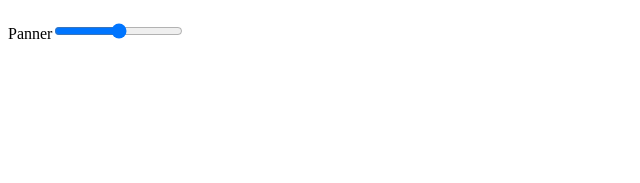
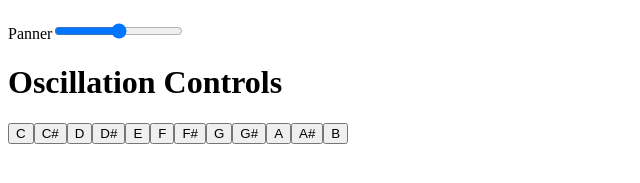
Before and after one commit to meslater1030/web-audio-api-sample, a React (Create React App) app: page / in a window 1280 px wide. Shown: the part 345-528 px from the top of the page, without its empty margins (0-640 px from the left). Built offline with nearby package versions, Linux system fonts and the light colour scheme; no server answers.

Commit message:
Step 6: Add notes

```diff
--- a/src/App.js
+++ b/src/App.js
@@ -1,5 +1,6 @@
 import React, { Component } from 'react';
 import AudioVisualizer from './AudioVisualizer';
+import Keyboard from './Keyboard';
 import './App.css';
 
 class App extends Component {
@@ -51,6 +52,9 @@ class App extends Component {
         this.sourceNode = this.audioContext.createMediaElementSource(videoElement);
         this.gainNode = this.audioContext.createGain();
         this.pannerNode = this.audioContext.createStereoPanner();
+        // Check this out!
+        this.oscillatorNode = this.audioContext.createOscillator();
+        this.oscillatorNode.start();
         this.sourceNode.connect(this.gainNode);
         this.gainNode.connect(this.pannerNode);
         this.pannerNode.connect(this.audioContext.destination);
@@ -76,10 +80,9 @@ class App extends Component {
     this.setState({ volume: e.target.value });
   }
 
-  // Check this out!
   handlePanningChange = (e) => {
     this.setState({ pan: e.target.value });
-    // Implement this
+    this.pannerNode.pan.value = Number(e.target.value) / 100;
   }
 
   handleConvolverChange = () => {
@@ -102,6 +105,16 @@ class App extends Component {
       this.pannerNode.connect(this.audioContext.destination);
       this.pannerNode.connect(this.analyserNode);
     }
+  }
+
+  // Check this out!
+  playNote = (frequency) => {
+    // Implement this
+  }
+
+  // Check this out!
+  stopPlaying = () => {
+    // Implement this
   }
 
   render() {
@@ -132,10 +145,12 @@ class App extends Component {
         <h1>Convolver Controls</h1>
         <label htmlFor="convolver">Convolver</label>
         <input type="checkbox" onChange={this.handleConvolverChange} />
-        {/* Check this out! */}
         <h1>Panning Controls</h1>
         <label htmlFor="panner">Panner</label>
         <input type="range" value={this.state.pan} onChange={this.handlePanningChange} />
+        {/* Check this out! */}
+        <h1>Oscillation Controls</h1>
+        <Keyboard playNote={this.playNote} stopPlaying={this.stopPlaying} />
       </div>
     );
   }
--- /dev/null
+++ b/src/Keyboard.js
@@ -0,0 +1,27 @@
+import React from 'react';
+
+export default function Keyboard(props) {
+  const frequencyArray = [
+    { value: 262, note: 'C' },
+    { value: 278, note: 'C#' },
+    { value: 294, note: 'D' },
+    { value: 311, note: 'D#' },
+    { value: 330, note: 'E' },
+    { value: 349, note: 'F' },
+    { value: 370, note: 'F#' },
+    { value: 392, note: 'G' },
+    { value: 415, note: 'G#' },
+    { value: 440, note: 'A' },
+    { value: 466, note: 'A#' },
+    { value: 494, note: 'B' },
+  ]
+  return (
+    <div>
+      {frequencyArray.map(frequency => (
+        <button key={frequency.value} onMouseDown={() => props.playNote(frequency.value)} onMouseUp={props.stopPlaying}>
+          {frequency.note}
+        </button>
+      ))}
+    </div>
+  );
+}
```
